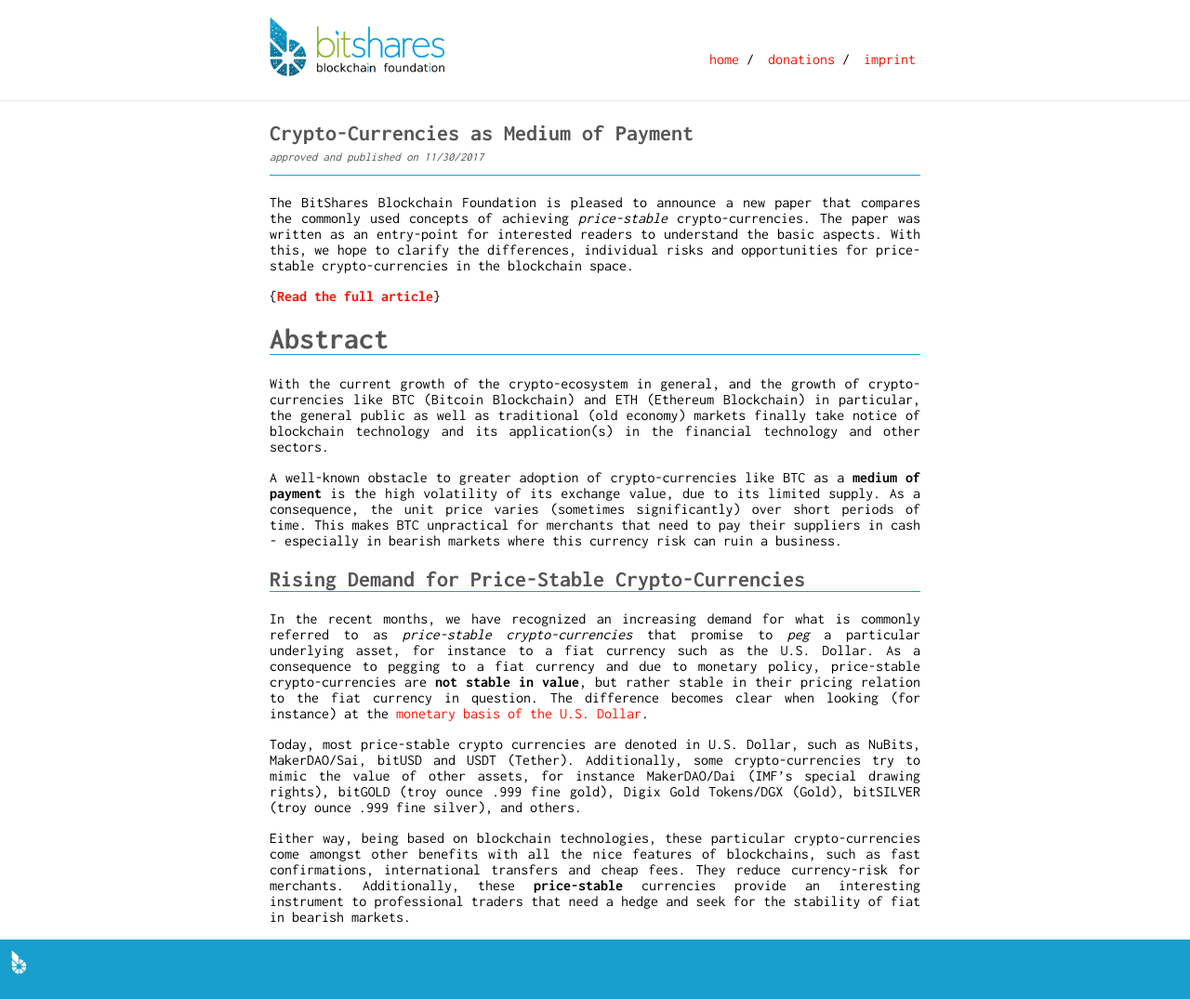
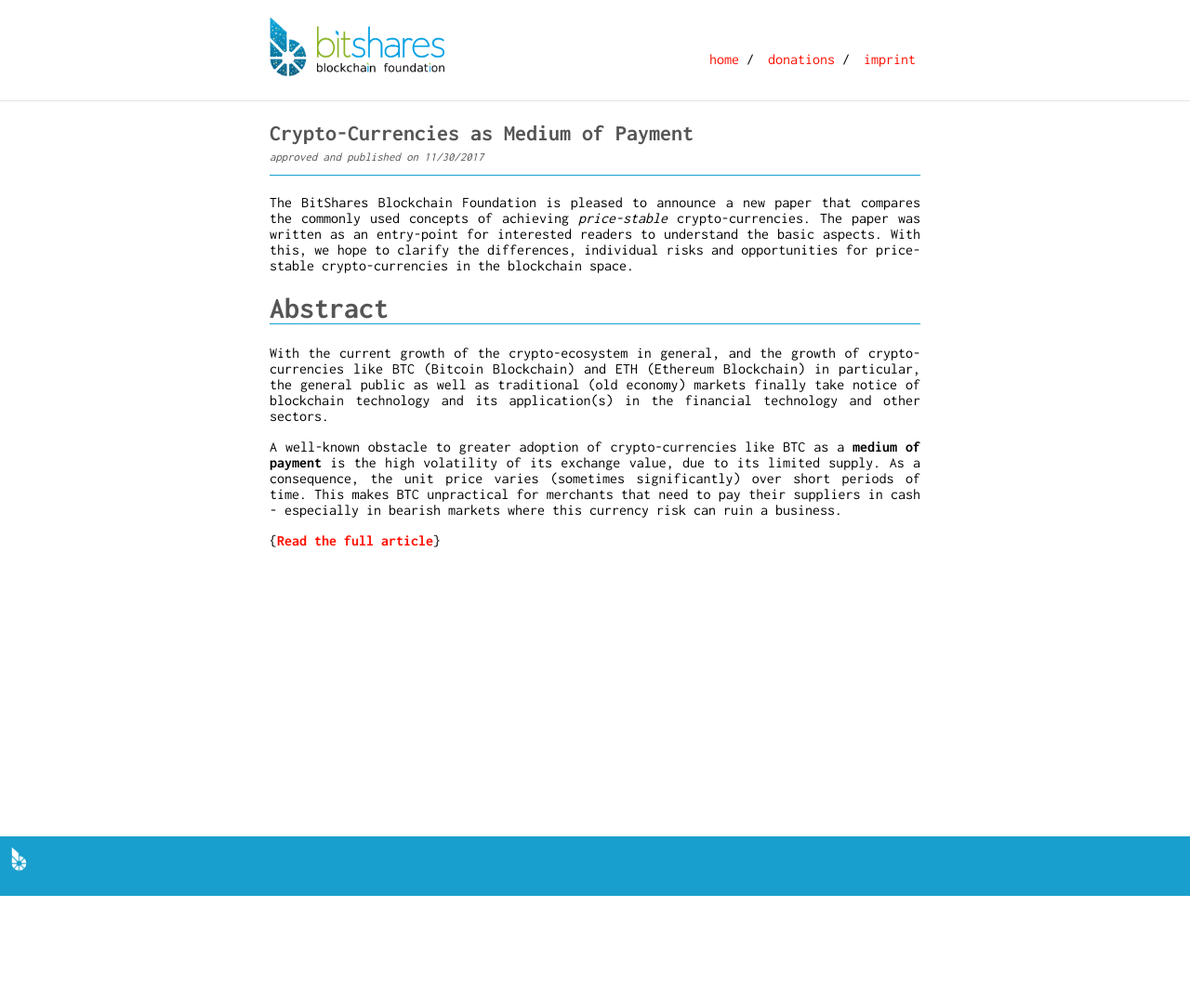
Before and after one commit to thehapax/bitshares.foundation, a Jekyll site: the page built from _announcements/2017-11-30-cryptocurrencies-as-medium-of-payment.md, in a window 1280 px wide. Shown: the whole page at 93% size. Built offline with Jekyll 4.4.1, drawn with Linux system fonts in a browser that asks for light colours; after the commit the page ends 964 px from its top, so only the background shows below that.

Commit message:
reduce announcment

```diff
--- a/_announcements/2017-11-30-cryptocurrencies-as-medium-of-payment.md
+++ b/_announcements/2017-11-30-cryptocurrencies-as-medium-of-payment.md
@@ -9,8 +9,6 @@ crypto-currencies. The paper was written as an entry-point for
 interested readers to understand the basic aspects. With this, we hope
 to clarify the differences, individual risks and opportunities for
 price-stable crypto-currencies in the blockchain space.
-
-{[**Read the full article**](/download/articles/cryptocurrencies_as_medium_of_payment.pdf)}
 
 # Abstract
 
@@ -29,28 +27,4 @@ unpractical for merchants that need to pay their suppliers in cash -
 especially in bearish markets where this currency risk can ruin a
 business.
 
-## Rising Demand for Price-Stable Crypto-Currencies
-
-In the recent months, we have recognized an increasing demand for what
-is commonly referred to as *price-stable crypto-currencies* that promise
-to *peg* a particular underlying asset, for instance to a fiat currency
-such as the U.S. Dollar. As a consequence to pegging to a fiat currency
-and due to monetary policy, price-stable crypto-currencies are **not
-stable in value**, but rather stable in their pricing relation to the
-fiat currency in question. The difference becomes clear when looking
-(for instance) at the [monetary basis of the U.S. Dollar](http://www.marketoracle.co.uk/images/2013/July/10-QE3-money.png).
-
-Today, most price-stable crypto currencies are denoted in U.S. Dollar,
-such as NuBits, MakerDAO/Sai, bitUSD and USDT (Tether). Additionally,
-some crypto-currencies try to mimic the value of other assets, for
-instance MakerDAO/Dai (IMF's special drawing rights), bitGOLD (troy
-ounce .999 fine gold), Digix Gold Tokens/DGX (Gold), bitSILVER (troy
-ounce .999 fine silver), and others.
-
-Either way, being based on blockchain technologies, these particular
-crypto-currencies come amongst other benefits with all the nice features
-of blockchains, such as fast confirmations, international transfers and
-cheap fees. They reduce currency-risk for merchants. Additionally, these
-**price-stable** currencies provide an interesting instrument to
-professional traders that need a hedge and seek for the stability of
-fiat in bearish markets.
+{[**Read the full article**](/download/articles/cryptocurrencies_as_medium_of_payment.pdf)}
```
